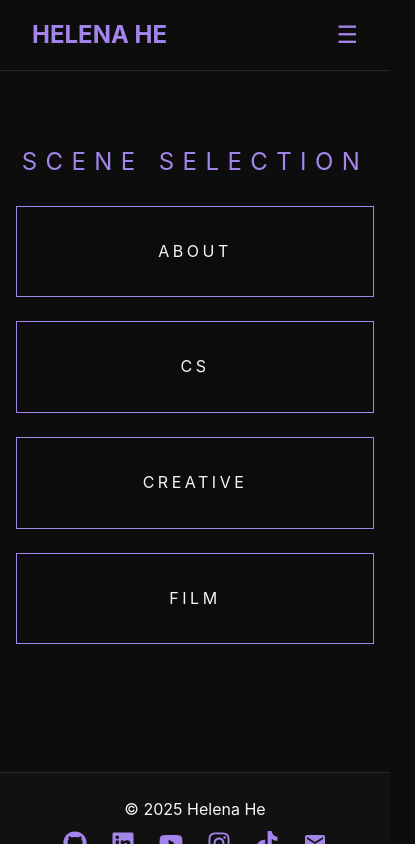
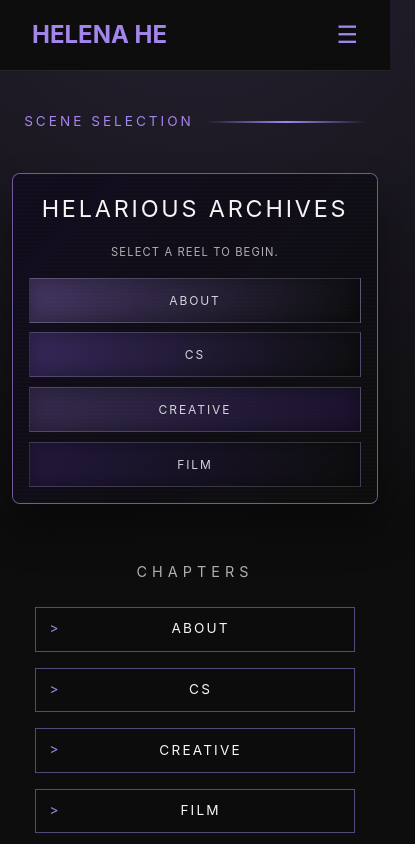
Before and after one commit to he-larious/he-larious.github.io, a React (Create React App) app: page / in a window 390 px wide. Both pictures are taken after a click on the button "SKIP INTRO". Shown: the top 844 px of the page, 415 px wide, since content can reach past the window. Built offline with nearby package versions, Linux system fonts and the light colour scheme.

Commit message:
improved scene selection

```diff
--- a/src/components/Home.css
+++ b/src/components/Home.css
@@ -114,34 +114,184 @@
 }
 
 .scene-selection {
-  width: min(1100px, 92vw);
+  position: relative;
+  width: min(1200px, 94vw);
   margin: 0 auto;
   padding: 4.5rem 0 6rem;
   text-align: center;
+  color: var(--color-light-gray);
 }
 
-.scene-header {
+.scene-selection::before {
+  content: "";
+  position: absolute;
+  inset: -20% -10%;
+  background: radial-gradient(circle at top, rgba(164, 133, 235, 0.25), transparent 55%);
+  opacity: 0.7;
+  z-index: -1;
+}
+
+.scene-marquee {
+  display: flex;
+  align-items: center;
+  justify-content: center;
+  gap: 1.5rem;
   margin-bottom: 2.5rem;
+}
+
+.scene-label {
   color: var(--color-accent);
   text-transform: uppercase;
-  letter-spacing: 0.35em;
-  font-size: 1.5rem;
-  margin-bottom: 1.5rem;
+  letter-spacing: 0.4em;
+  font-size: 1.1rem;
 }
 
-.scene-grid {
+.scene-divider {
+  height: 2px;
+  width: min(260px, 40vw);
+  background: linear-gradient(90deg, transparent, var(--color-accent), transparent);
+}
+
+.scene-stage {
   display: grid;
-  grid-template-columns: repeat(auto-fit, minmax(180px, 1fr));
+  grid-template-columns: minmax(0, 1.45fr) minmax(0, 0.75fr);
+  gap: 2.5rem;
+  align-items: center;
+  text-align: left;
+}
+
+.scene-screen {
+  position: relative;
+  aspect-ratio: 16 / 9;
+  border: 1px solid rgba(164, 133, 235, 0.65);
+  border-radius: 8px;
+  background: #0d0d0d;
+  overflow: hidden;
+  box-shadow: 0 24px 40px rgba(0, 0, 0, 0.45);
+  display: flex;
+  flex-direction: column;
+  justify-content: flex-end;
+  padding: 2rem;
   gap: 1.5rem;
 }
 
-.scene-card {
-  border: 1px solid var(--color-accent);
-  padding: 2.5rem 1.5rem;
+.scene-screen-overlay {
+  position: absolute;
+  inset: 0;
+  background: linear-gradient(
+      135deg,
+      rgba(20, 14, 35, 0.9),
+      rgba(13, 13, 13, 0.6)
+    ),
+    repeating-linear-gradient(
+      0deg,
+      rgba(255, 255, 255, 0.06) 0px,
+      rgba(255, 255, 255, 0.06) 1px,
+      transparent 2px,
+      transparent 4px
+    );
+  opacity: 0.9;
+}
+
+.scene-preview-title,
+.scene-preview-subtitle,
+.scene-thumbs {
+  position: relative;
+  z-index: 1;
+}
+
+.scene-preview-title {
+  font-size: clamp(1.6rem, 3.4vw, 2.6rem);
+  letter-spacing: 0.12em;
   text-transform: uppercase;
-  letter-spacing: 0.22em;
+}
+
+.scene-preview-subtitle {
+  color: rgba(245, 245, 245, 0.7);
+  font-size: 0.95rem;
+  letter-spacing: 0.18em;
+  text-transform: uppercase;
+}
+
+.scene-thumbs {
+  display: grid;
+  grid-template-columns: repeat(2, minmax(0, 1fr));
+  gap: 0.9rem;
+}
+
+.scene-thumb {
+  border: 1px solid rgba(255, 255, 255, 0.15);
+  padding: 1rem;
+  text-transform: uppercase;
+  letter-spacing: 0.2em;
+  font-size: 0.85rem;
+  background: linear-gradient(120deg, rgba(164, 133, 235, 0.18), rgba(13, 13, 13, 0.65));
+  color: rgba(245, 245, 245, 0.85);
+  box-shadow: inset 0 0 20px rgba(0, 0, 0, 0.35);
+}
+
+.scene-thumb--about {
+  background: linear-gradient(120deg, rgba(164, 133, 235, 0.35), rgba(13, 13, 13, 0.6));
+}
+
+.scene-thumb--cs {
+  background: linear-gradient(120deg, rgba(71, 52, 120, 0.7), rgba(13, 13, 13, 0.7));
+}
+
+.scene-thumb--creative {
+  background: linear-gradient(120deg, rgba(164, 133, 235, 0.25), rgba(30, 18, 55, 0.75));
+}
+
+.scene-thumb--film {
+  background: linear-gradient(120deg, rgba(40, 27, 70, 0.8), rgba(13, 13, 13, 0.7));
+}
+
+.scene-menu {
+  padding: 1.5rem 0;
+  display: flex;
+  flex-direction: column;
+  gap: 1.5rem;
+}
+
+.scene-menu-title {
+  text-transform: uppercase;
+  letter-spacing: 0.35em;
+  font-size: 0.9rem;
+  color: rgba(245, 245, 245, 0.7);
+}
+
+.scene-list {
+  display: flex;
+  flex-direction: column;
+  gap: 1rem;
+}
+
+.scene-link {
+  position: relative;
+  padding: 0.85rem 1.2rem 0.85rem 2.2rem;
+  border: 1px solid rgba(164, 133, 235, 0.5);
+  text-transform: uppercase;
+  letter-spacing: 0.25em;
   color: var(--color-light-gray);
   background: rgba(13, 13, 13, 0.6);
+  transition: transform 0.2s ease, border-color 0.2s ease, box-shadow 0.2s ease, color 0.2s ease;
+}
+
+.scene-link::before {
+  content: ">";
+  position: absolute;
+  left: 0.85rem;
+  top: 50%;
+  transform: translateY(-50%);
+  color: var(--color-accent);
+}
+
+.scene-link:hover,
+.scene-link:focus-visible {
+  transform: translateX(6px);
+  border-color: var(--color-accent);
+  box-shadow: 0 12px 24px rgba(0, 0, 0, 0.35);
+  color: var(--color-accent);
 }
 
 @keyframes lineFade {
@@ -184,9 +334,68 @@
   }
 }
 
+@media (max-width: 900px) {
+  .scene-stage {
+    grid-template-columns: 1fr;
+    text-align: center;
+    gap: 2rem;
+  }
+
+  .scene-menu {
+    align-items: center;
+  }
+
+  .scene-list {
+    width: min(320px, 60vw);
+  }
+}
+
 @media (max-width: 480px) {
-  .scene-card {
-    padding: 2rem 1.25rem;
+  .scene-stage {
+    grid-template-columns: 1fr;
+    text-align: center;
+    gap: 2rem;
+  }
+
+  .scene-screen {
+    padding: 1rem;
+    aspect-ratio: auto;
+    justify-content: flex-start;
+    gap: 1rem;
+  }
+
+  .scene-menu {
+    align-items: center;
+  }
+
+  .scene-list {
+    width: min(320px, 92vw);
+  }
+
+  .scene-selection {
+    padding: 2.5rem 0 3.5rem;
+  }
+
+  .scene-marquee {
+    gap: 0.75rem;
+  }
+
+  .scene-label {
+    font-size: 0.85rem;
+    letter-spacing: 0.22em;
+  }
+
+  .scene-divider {
+    width: min(160px, 45vw);
+  }
+
+  .scene-preview-title {
+    font-size: clamp(1.15rem, 6vw, 1.8rem);
+  }
+
+  .scene-preview-subtitle {
+    font-size: 0.7rem;
+    letter-spacing: 0.1em;
   }
 
   .intro-overlay {
@@ -215,4 +424,21 @@
     right: 1rem;
     left: auto;
   }
+
+  .scene-thumbs {
+    grid-template-columns: 1fr;
+    gap: 0.6rem;
+  }
+
+  .scene-thumb {
+    padding: 0.75rem 0.8rem;
+    letter-spacing: 0.16em;
+    font-size: 0.75rem;
+  }
+
+  .scene-link {
+    padding: 0.65rem 0.9rem 0.65rem 1.6rem;
+    letter-spacing: 0.16em;
+    font-size: 0.85rem;
+  }
 }
--- a/src/components/Home.jsx
+++ b/src/components/Home.jsx
@@ -99,14 +99,31 @@ function Home() {
 
       {!showIntro && (
         <section className="scene-selection">
-          <div className="scene-header">
-            Scene Selection
+          <div className="scene-marquee">
+            <p className="scene-label">Scene Selection</p>
+            <div className="scene-divider" aria-hidden="true" />
           </div>
-          <div className="scene-grid">
-            <Link className="scene-card" to="/about">ABOUT</Link>
-            <Link className="scene-card" to="/cs-projects">CS</Link>
-            <Link className="scene-card" to="/creative-projects">CREATIVE</Link>
-            <Link className="scene-card" to="/film">FILM</Link>
+          <div className="scene-stage">
+            <div className="scene-screen" aria-hidden="true">
+              <div className="scene-screen-overlay" />
+              <div className="scene-preview-title">Helarious Archives</div>
+              <div className="scene-preview-subtitle">Select a reel to begin.</div>
+              <div className="scene-thumbs">
+                <div className="scene-thumb scene-thumb--about">ABOUT</div>
+                <div className="scene-thumb scene-thumb--cs">CS</div>
+                <div className="scene-thumb scene-thumb--creative">CREATIVE</div>
+                <div className="scene-thumb scene-thumb--film">FILM</div>
+              </div>
+            </div>
+            <div className="scene-menu">
+              <p className="scene-menu-title">Chapters</p>
+              <nav className="scene-list" aria-label="Scene selection">
+                <Link className="scene-link" to="/about">ABOUT</Link>
+                <Link className="scene-link" to="/cs-projects">CS</Link>
+                <Link className="scene-link" to="/creative-projects">CREATIVE</Link>
+                <Link className="scene-link" to="/film">FILM</Link>
+              </nav>
+            </div>
           </div>
         </section>
       )}
```
